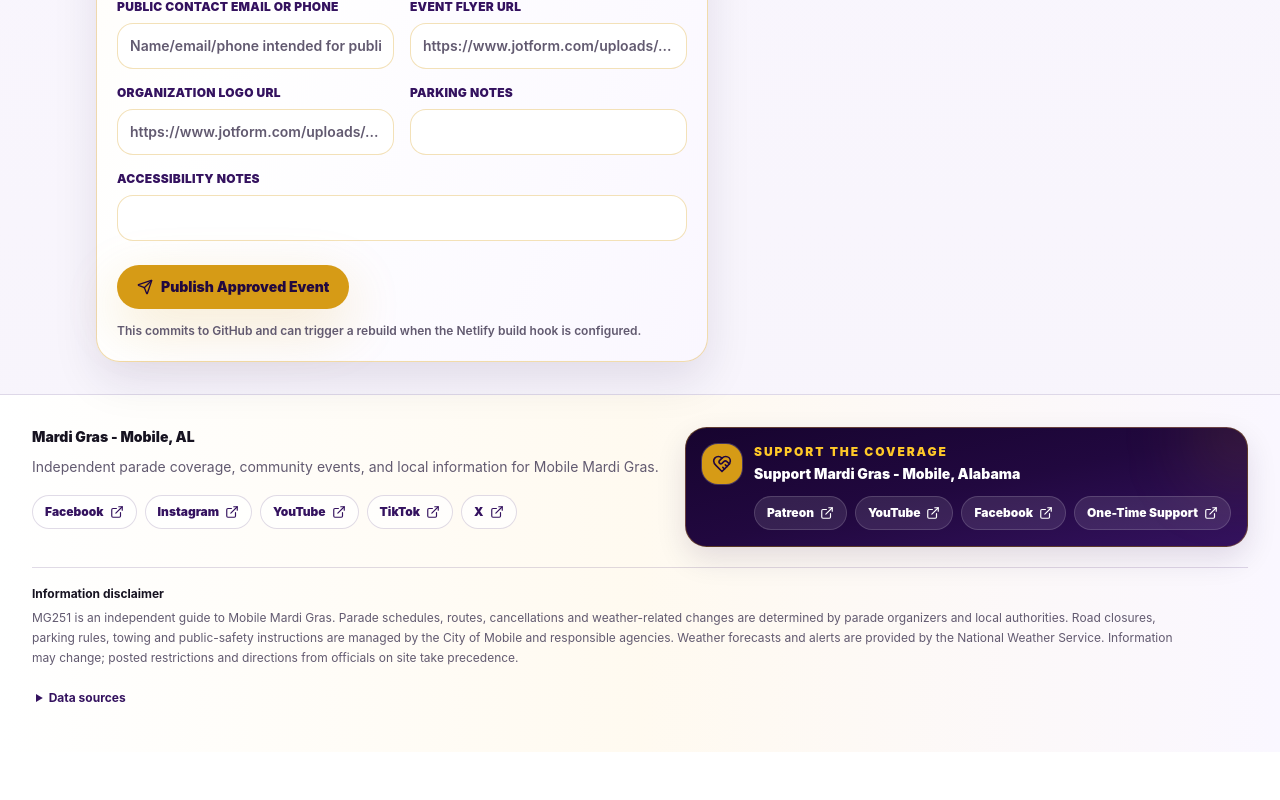
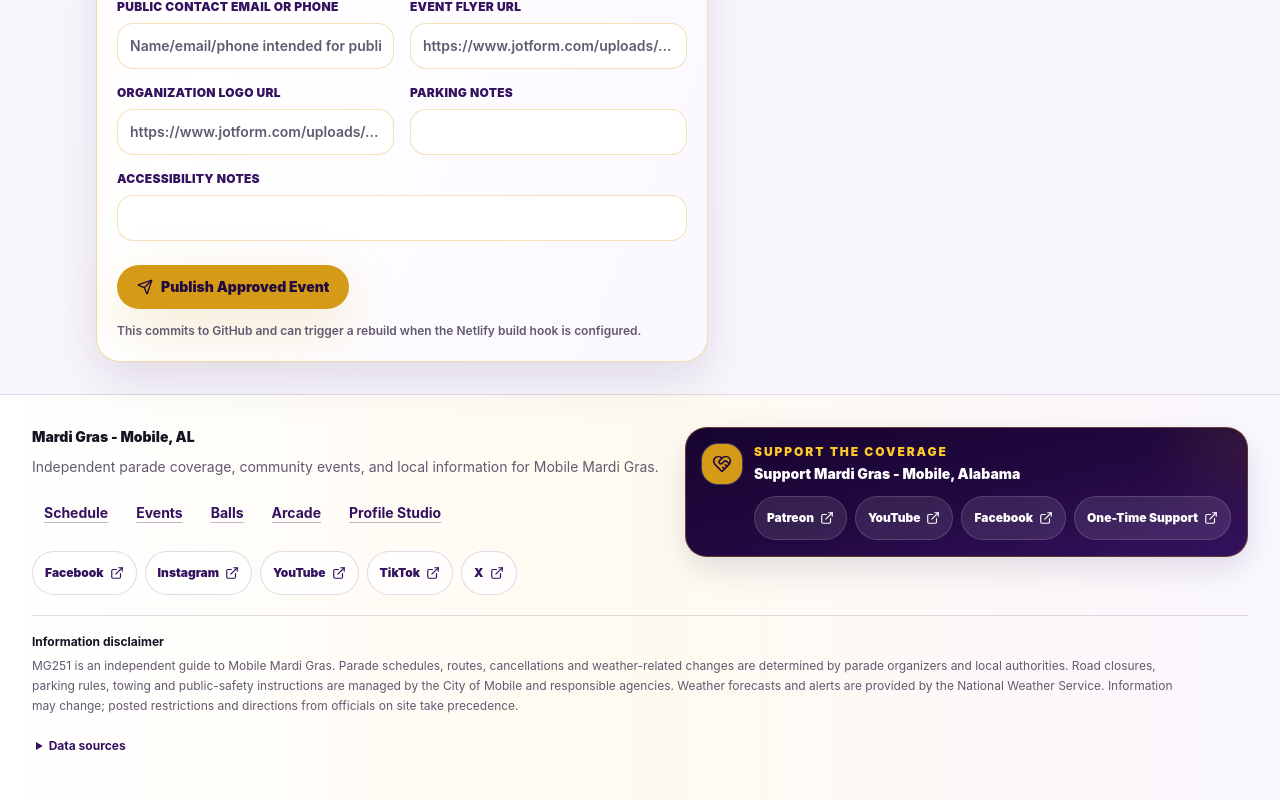
Before and after one commit to TheCryptoArborist/251mardigras, a Next.js app: page /admin/community-events in a window 1280 px wide. Shown: the part 1591-2391 px from the top of the page. Before the commit the page ends 2343 px from the top, so only its background shows below. Built offline with nearby package versions, Linux system fonts and the light colour scheme.

Commit message:
Add compact footer navigation and visible focus

```diff
--- a/src/components/SiteFooter.tsx
+++ b/src/components/SiteFooter.tsx
@@ -1,11 +1,20 @@
 "use client";
 
+import Link from "next/link";
 import { ExternalLink, HeartHandshake } from "lucide-react";
 import { usePathname } from "next/navigation";
 import { BUY_ME_COFFEE_URL, MOBILE_CARNIVAL_MUSEUM_URL, PATREON_SUPPORT_URL, YOUTUBE_SUPPORTER_URL } from "@/lib/seed-data";
 
 const FACEBOOK_SUPPORTER_URL =
   "https://www.facebook.com/mardigrasmobileal/support/?surface=page_top_cta_button&entrypoint_surface=page_top_cta_button";
+
+const footerLinks = [
+  { label: "Schedule", href: "/schedule" },
+  { label: "Events", href: "/events" },
+  { label: "Balls", href: "/balls" },
+  { label: "Arcade", href: "/play" },
+  { label: "Profile Studio", href: "/profile-studio" }
+];
 
 const socialLinks = [
   {
@@ -97,6 +106,18 @@ export function SiteFooter() {
           <p className="mt-2 max-w-4xl leading-6">
             Independent parade coverage, community events, and local information for Mobile Mardi Gras.
           </p>
+          <nav className="mt-3 flex flex-wrap gap-1" aria-label="Footer navigation">
+            {footerLinks.map((link) => (
+              <Link
+                key={link.href}
+                href={link.href}
+                aria-current={pathname === link.href ? "page" : undefined}
+                className="inline-flex min-h-11 items-center rounded-lg px-3 py-2 font-bold text-parade-purple underline decoration-parade-purple/30 underline-offset-4 hover:bg-parade-purple/10 hover:decoration-parade-purple focus-visible:outline focus-visible:outline-2 focus-visible:outline-offset-2 focus-visible:outline-parade-purple aria-[current=page]:bg-parade-purple/10 aria-[current=page]:decoration-2"
+              >
+                {link.label}
+              </Link>
+            ))}
+          </nav>
           <nav className="mt-4 flex flex-wrap gap-2" aria-label="Mardi Gras - Mobile, Alabama social media links">
             {socialLinks.map((link) => (
               <a
@@ -104,7 +125,7 @@ export function SiteFooter() {
                 href={link.href}
                 target="_blank"
                 rel="noreferrer"
-                className="inline-flex items-center justify-center gap-1.5 rounded-full border border-parade-purple/15 bg-white/70 px-3 py-2 text-xs font-black text-parade-purple transition hover:-translate-y-0.5 hover:bg-parade-purple hover:text-white"
+                className="inline-flex min-h-11 items-center justify-center gap-1.5 rounded-full border border-parade-purple/15 bg-white/70 px-3 py-2 text-xs font-black text-parade-purple transition hover:-translate-y-0.5 hover:bg-parade-purple hover:text-white focus-visible:outline focus-visible:outline-2 focus-visible:outline-offset-2 focus-visible:outline-parade-purple"
               >
                 {link.label}
                 <ExternalLink className="h-3.5 w-3.5" aria-hidden="true" />
@@ -130,7 +151,7 @@ export function SiteFooter() {
                       href={link.href}
                       target="_blank"
                       rel="noreferrer"
-                      className="inline-flex items-center justify-center gap-1.5 rounded-full border border-white/15 bg-white/10 px-3 py-2 text-xs font-black text-white transition hover:-translate-y-0.5 hover:bg-parade-gold hover:text-parade-purpleDark"
+                      className="inline-flex min-h-11 items-center justify-center gap-1.5 rounded-full border border-white/15 bg-white/10 px-3 py-2 text-xs font-black text-white transition hover:-translate-y-0.5 hover:bg-parade-gold hover:text-parade-purpleDark focus-visible:outline focus-visible:outline-2 focus-visible:outline-offset-2 focus-visible:outline-parade-goldBright"
                     >
                       {link.label}
                       <ExternalLink className="h-3.5 w-3.5" aria-hidden="true" />
```
